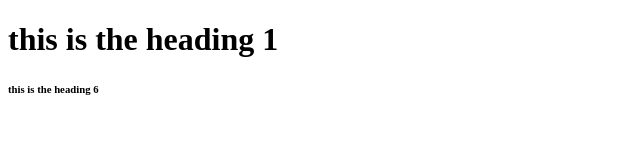
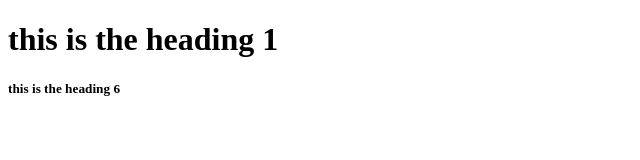
Before and after one commit to sowjulu81092/git-practice, a plain HTML site: page index.html in a window 1280 px wide. Shown: the full height of the page, 0-640 px from the left. Drawn offline with Linux system fonts and the light colour scheme.

Commit message:
fix:index.html

```diff
--- a/index.html
+++ b/index.html
@@ -5,6 +5,6 @@
     </head>
     <body>
         <h1>this is the heading 1</h1>
-        <h6>this is the heading 6</h6>
+        <h5>this is the heading 6</h5>
     </body>
 </html>
```
Also changed, not shown: dummy.html (deleted), 1 other file.
